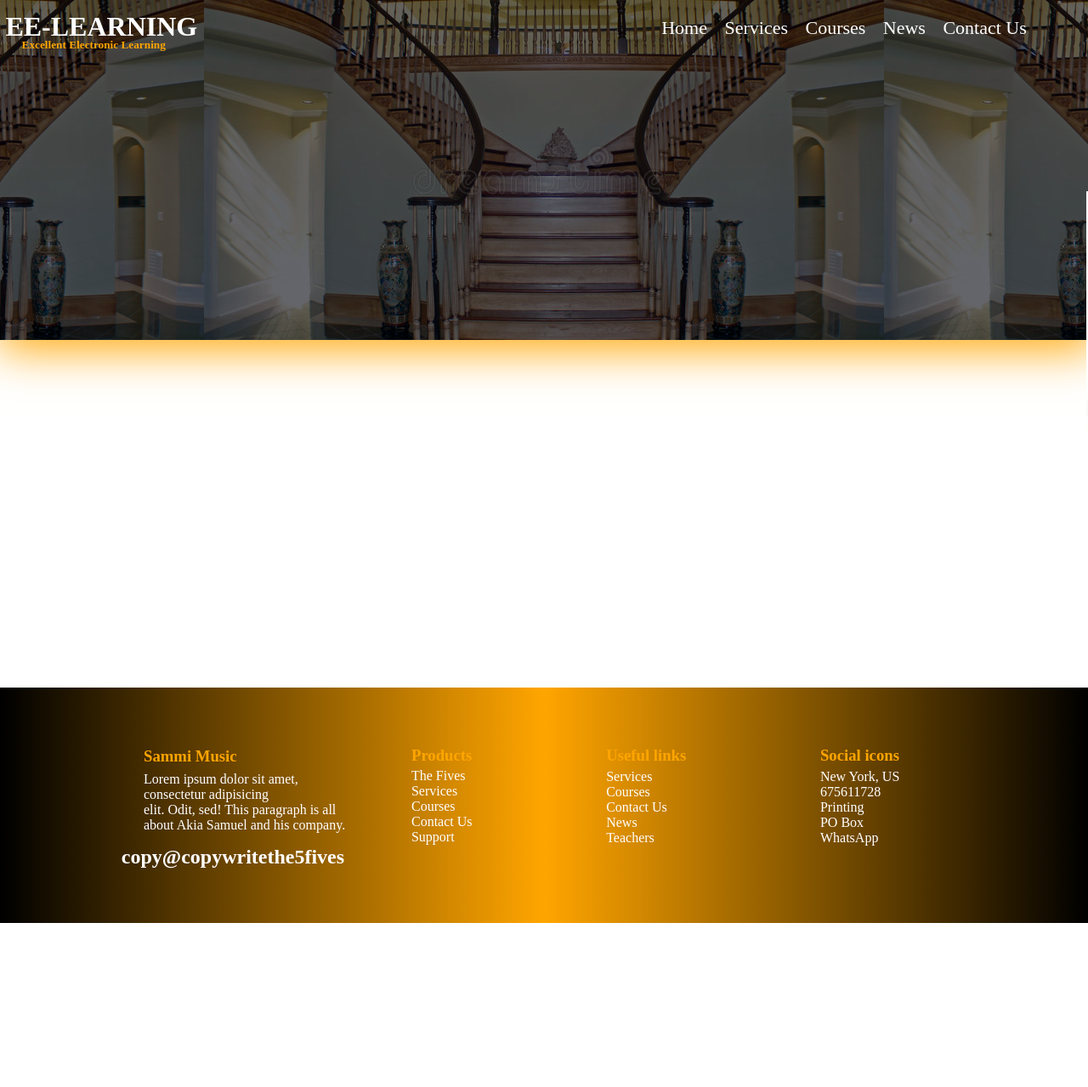
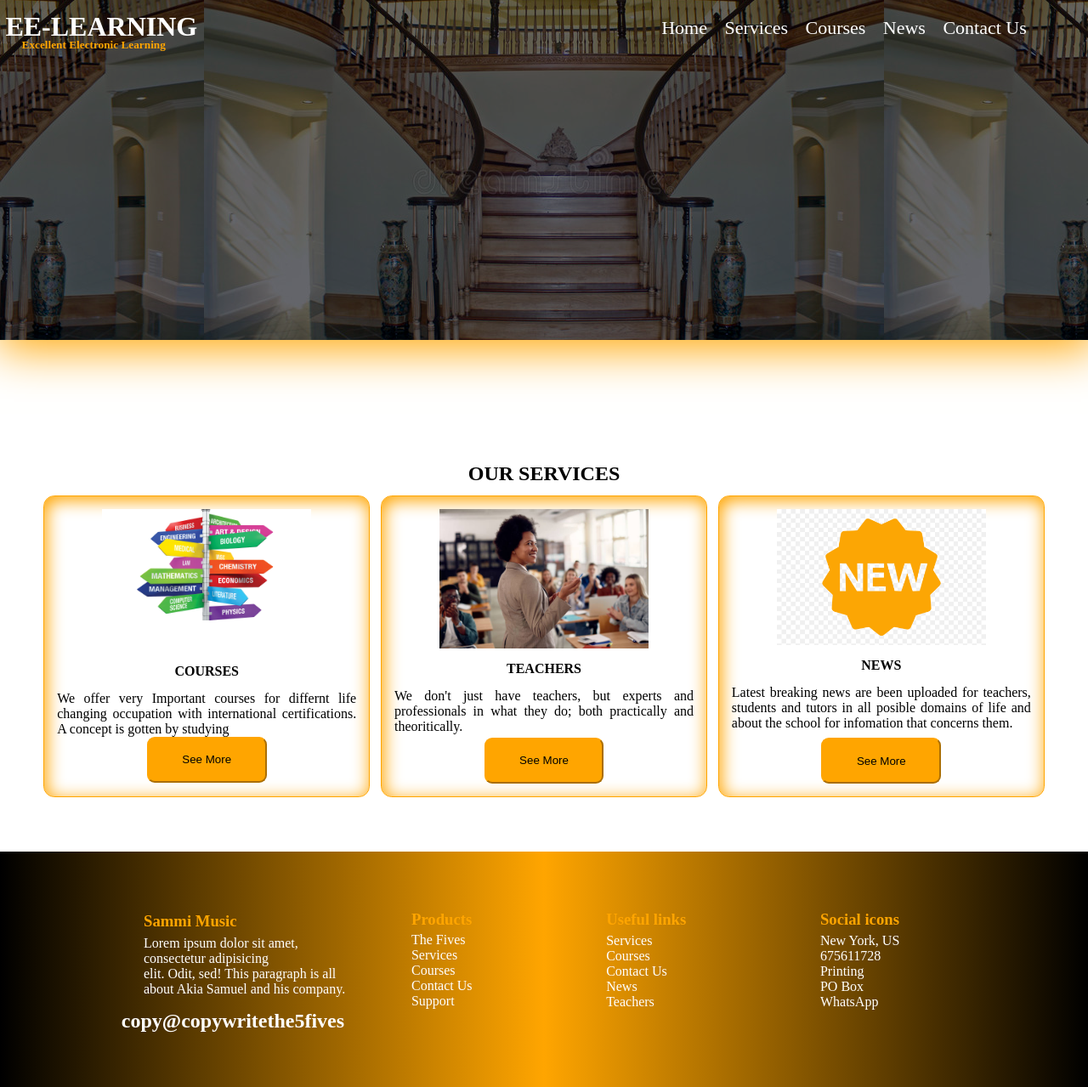
Before and after one commit to Sammi-Drums/Site-7, a PHP site: page /Services.html in a window 1280 px wide. Shown: the whole page at 85% size. Before the commit the page ends 1086 px from the top, so only its background shows below. Run offline with PHP 8.4, Linux system fonts and the light colour scheme.

Commit message:
We Offer
Program cards showing courses that the institute is offering

```diff
--- a/CSS/Services.css
+++ b/CSS/Services.css
@@ -151,11 +151,134 @@ h3:hover{
 }
 
 /* Services Body Styling */
+.container1{
+    margin-left: 4vw;
+    margin-right: 4vw;
+}
 
-marquee{
+.topic h2{
+    text-transform: uppercase;
+}
+.topic h2:hover{
+    font-size: 25px;
+    color: orange;
+}
+.cards{
+    display: flex;
+    flex: 100%;
+    margin-top: 1%;
+}
+.card1{
+    border: 1px solid orange;
+    padding: 15px;
+    border-bottom: 44%;
+    margin-right: 1vw;
+    flex: 33.3%;
+    border-radius: 1vw;
+    box-shadow: inset 2px 4px 20px 1px orange;
+}
+.card1 button{
+    border-radius: 9px;
+    width: 40%;
+    padding: 5%;
+    background-color: orange;
+    border-color: orange;
+
+}
+.card1 button:hover{
+    background-color: white;
+    color: orange;
+}
+.card1 h4{
+    text-align: center;
+    margin-top: 3%;
+     margin-bottom: 4%;
+     text-transform: uppercase;
+    font-weight: 800;
+}
+.card1 h4:hover{
+    text-decoration: underline;
+    text-decoration-color: orange;
+}
+.card1 p{
+    text-align: justify;
+}
+.card2{
+    flex: 33.3%;
+    border: 1px solid orange;
+    padding: 15px;
+    border-bottom: 44%;
+    margin-right: 1vw;
+    border-radius: 1vw;
+    box-shadow: inset 2px 4px 20px 1px orange;
+}
+.card2 button{
+    border-radius: 9px;
+    width: 40%;
+    padding: 5%;
+    background-color: orange;
+    border-color: orange;
+    margin-top: .5vh;
+}
+.card2 button:hover{
+    background-color: white;
+    color: orange;
+}
+.card2 h4{
+    text-align: center;
+    margin-top: 3%;
+    margin-bottom: 4%;
+    text-transform: uppercase;
+    font-weight: 800;
+}
+.card2 h4:hover{
+    text-decoration: underline;
+    text-decoration-color: orange;
+}
+.card2 p{
+    text-align: justify;
+}
+.card3{
+    border: 1px solid orange;
+    padding: 15px;
+    border-bottom: 44%;
+    flex: 33.3%;
+    border-radius: 1vw;
+    box-shadow: inset 2px 4px 20px 1px orange;
+}
+.card3 button{
+    border-radius: 9px;
+    width: 40%;
+    padding: 5%;
+    background-color: orange;
+    border-color: orange;
+    margin-top: 1vh;
+
+}
+.card3 button:hover{
+    background-color: white;
+    color: orange;
+}
+.card3 h4{
+    text-align: center;
+    margin-top: 3%;
+    margin-bottom: 4%;
+    text-transform: uppercase;
+    font-weight: 800;
+}
+.card3 h4:hover{
+    text-decoration: underline;
+    text-decoration-color: orange;
+}
+.card3 p{
+    text-align: justify;
+}
+
+
+/* marquee{
     transition: all 0.08s ease-in-out;
     margin-top: -40vh;
-}
+} */
 
 
 
--- a/Services.html
+++ b/Services.html
@@ -29,13 +29,56 @@
     <!-- Services body in here -->
             <br><br><br><br><br><br><br><br>
 
-<marquee behavior="" direction="left">
+<!-- <marquee behavior="" direction="left">
     <img src="images/EXtra (2).jpg" width="40%" height="10%" alt="">
     <img src="images/news (1).jpg" width="40%" height="10%" alt="">
     <img src="images/chair.jpg" width="40%" height="10%" alt="">
     <img src="images/EXtra (1).jpg" width="40%" height="10%" alt="">
     <img src="images/s-l500.jpg" width="40%" height="10%" alt="">
-</marquee>
+</marquee> -->
+
+<div class="container1">
+    <div class="topic">
+        <h2 align="center">Our Services</h2>
+    </div>
+    <div class="toptitle">
+            <!-- <div class="line1">  <hr color="orange"> </div> -->
+            <!-- <div class="line2">  <hr color="orange"> </div> -->
+    </div>
+
+
+    <div class="cards">
+    <div class="card1">
+        <center> <img src="images/courses.jpg" width="70%" height="50%" alt=""> </center>
+        <br><br>
+        <h4> Courses </h4>
+        <p> We offer very Important courses for differnt life
+            changing occupation with international certifications. A
+            concept is gotten by studying
+
+        </p>
+        <center><button>  See More </button></center>
+    </div>
+    <div class="card2">
+        <center> <img src="images/Tutors (2).jpg" width="70%" height="50%" alt=""> </center>
+        <h4> Teachers </h4>
+        <p> We don't just have teachers, but experts and professionals
+            in what they do; both practically and theoritically.
+
+        </p>
+        <center><button>  See More </button></center>
+    </div>
+    <div class="card3">
+        <center> <img src="Images/news (2).png"width="70%" height="50%" alt=""> </center>
+        <h4> News </h4>
+        <p> Latest breaking news are been uploaded for teachers, students
+            and tutors in all posible domains of life and about the school for
+            infomation that concerns them.
+        </p>
+        <center><button>  See More </button></center>
+    </div>
+</div>
+</div>
 
 
 
```
